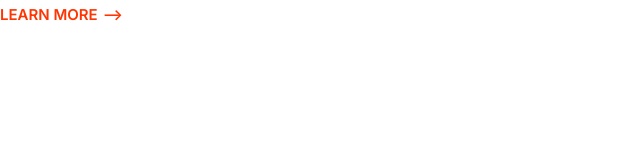
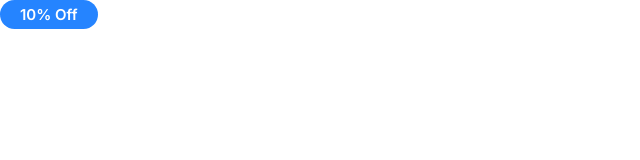
Before and after one commit to snieto10/Moshify2, a plain HTML site: page index.html in a window 1280 px wide. Shown: the whole page, without its empty margins (0-640 px from the left). Drawn offline with Linux system fonts and the light colour scheme.

Commit message:
create badge

```diff
--- a/css/styles.css
+++ b/css/styles.css
@@ -87,3 +87,37 @@ a {
         font-size: 1.5rem;
     }
 }
+
+/* Badges */
+
+.badge {
+    border-radius: 20px;
+    font-size: 2rem;
+    font-weight: 600;
+    padding: 0.5rem 2rem;
+    white-space: nowrap;
+}
+
+.badge--primary {
+    background: var(--color-blue-medium);
+    color: var(--color-white);
+}
+
+.badge--secondary {
+    background: var(--color-blue-light);
+    color: var(--color-white);
+}
+
+.badge--small {
+    font-size: 1.6rem;
+}
+
+@media screen and (min-width: 1024px) {
+    .badge {
+        font-size: 1.5rem;
+    }
+
+    .badge--small {
+        font-size: 1.2;
+    }
+}
--- a/index.html
+++ b/index.html
@@ -15,6 +15,6 @@
     <link rel="stylesheet" href="css/styles.css" />
   </head>
   <body>
-    <a href="#" class="link-arrow">Learn More</a>
+    <span class="badge badge--primary">10% Off</span>
   </body>
 </html>
```
Also changed, not shown: css/components/badges.html (added, +1 -0 lines).
